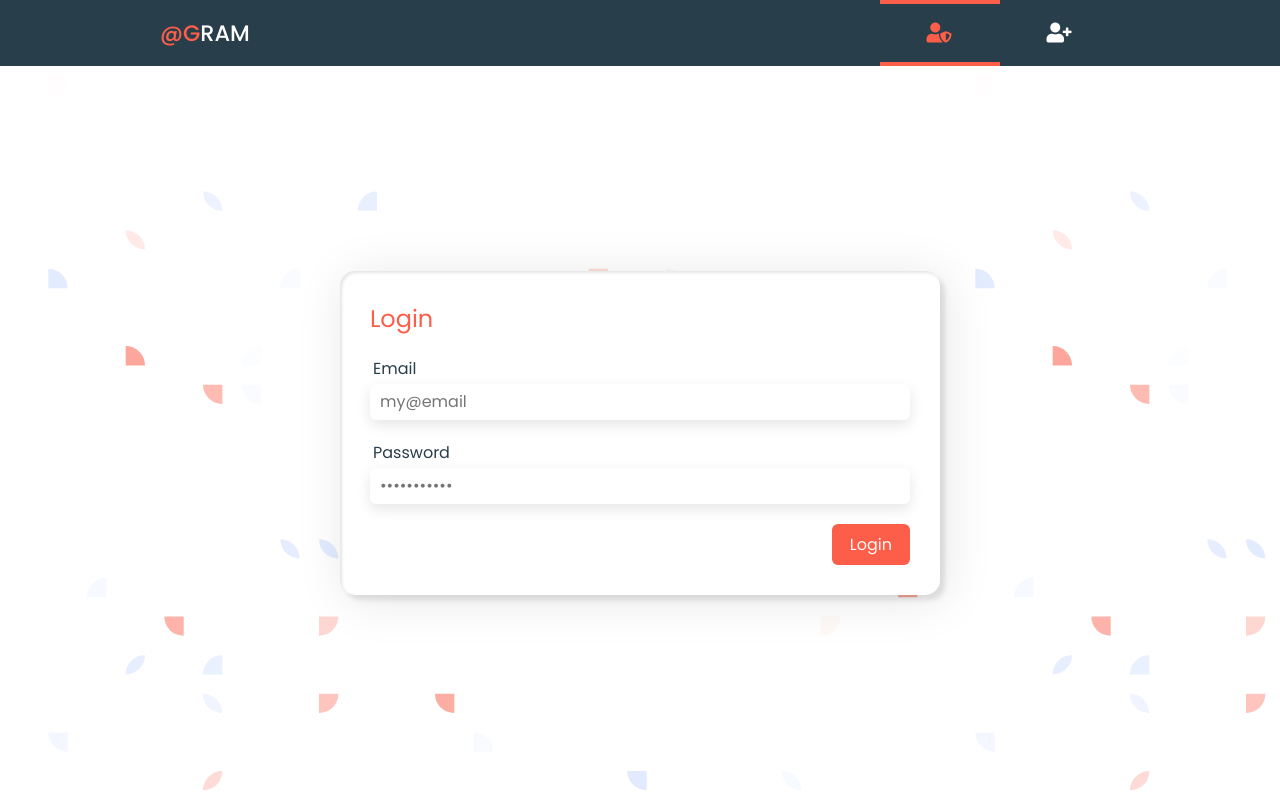
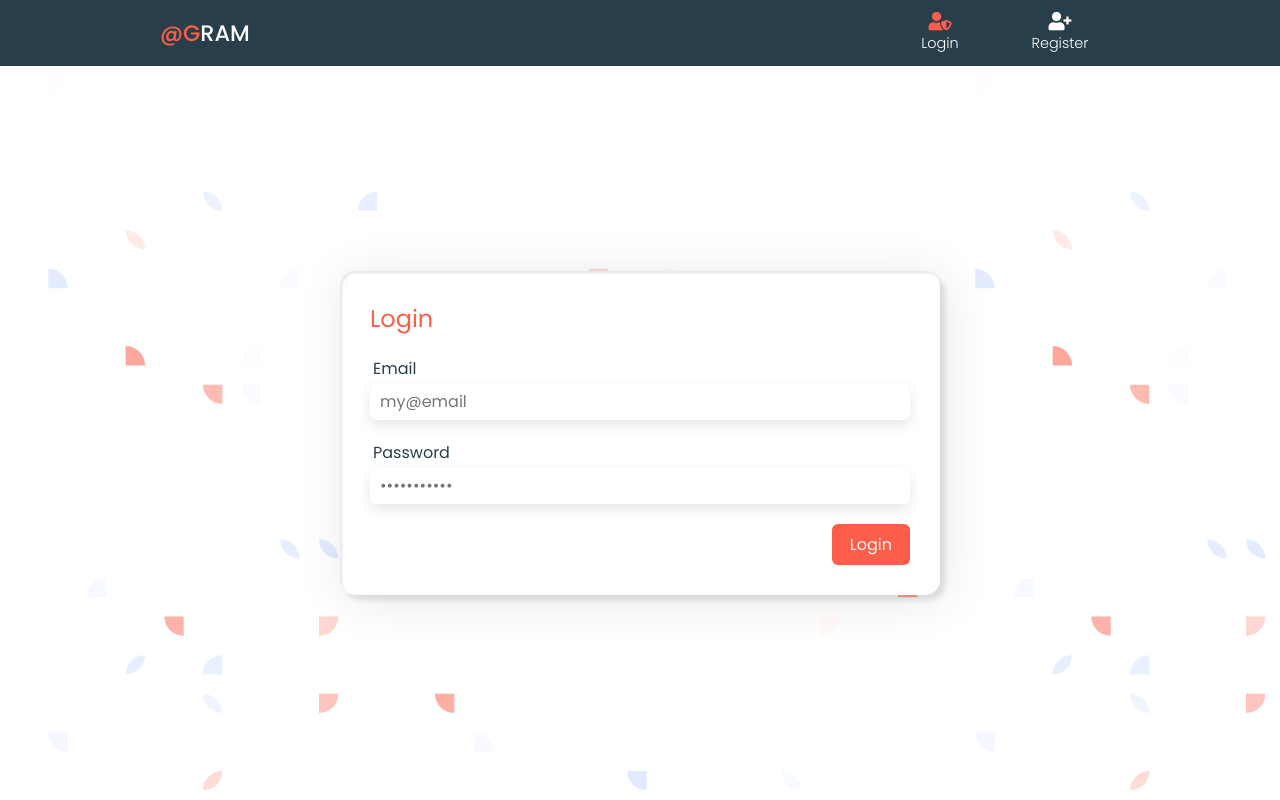
Before and after one commit to MarianKmotorka/Gram, a React (Create React App) app: page /login in a window 1280 px wide. Built offline with nearby package versions, Linux system fonts and the light colour scheme; no server answers.

Commit message:
Navbar search small screen optimization

```diff
--- a/src/components/Icons/Icon.tsx
+++ b/src/components/Icons/Icon.tsx
@@ -5,19 +5,18 @@ interface IStyledProps {
   margin?: string
   fontSize?: string
   color?: string
+  cursorPointer?: boolean
 }
 
 const I = styled.i<IStyledProps>`
   margin: ${({ margin }) => margin || '0'};
   font-size: ${({ fontSize }) => fontSize || '1em'};
   color: ${({ color, theme }) => (color ? theme[color] : theme.black)};
+  cursor: ${({ cursorPointer }) => (cursorPointer ? 'pointer' : 'auto')};
 `
 
-export interface IIconBaseProps {
+export interface IIconBaseProps extends IStyledProps {
   name: string
-  margin?: string
-  color?: string
-  fontSize?: string
   className?: string
   onClick?: (e: React.MouseEvent<HTMLElement, MouseEvent>) => void
 }
--- a/src/components/Inputs/SearchInput/SearchInput.tsx
+++ b/src/components/Inputs/SearchInput/SearchInput.tsx
@@ -1,4 +1,4 @@
-import React, { useCallback, useState } from 'react'
+import React, { useCallback, useRef, useState } from 'react'
 import { AnimatePresence } from 'framer-motion'
 
 import { IEntity } from '../../../domain'
@@ -16,6 +16,7 @@ import { Wrapper, StyledInput, RowsContainer, Row } from './SearchInput.styled'
 
 export interface ISearchInputProps<T extends IEntity> {
   searchPrefix?: string
+  exitAnimation?: boolean
   onFocus?: () => void
   onBlur?: () => void
   onSelected: (value: T) => void
@@ -30,6 +31,7 @@ export interface ISearchInputProps<T extends IEntity> {
 
 const SearchInput = <T extends IEntity>({
   searchPrefix,
+  exitAnimation = true,
   onBlur,
   onFocus,
   onSelected,
@@ -39,6 +41,7 @@ const SearchInput = <T extends IEntity>({
   const [expanded, setExpanded] = useState(false)
   const [text, setTextInternal] = useState('')
   const debouncedText = useDebounce<string>(text, 400)
+  const inputRef = useRef<HTMLInputElement>(null!)
 
   const wrapperRef = useOnClickOutside<HTMLDivElement>(() => {
     setExpanded(false)
@@ -90,9 +93,10 @@ const SearchInput = <T extends IEntity>({
 
   return (
     <Wrapper ref={wrapperRef}>
-      <SearchIcon />
+      <SearchIcon cursorPointer onClick={() => inputRef?.current?.focus()} />
 
       <StyledInput
+        ref={inputRef}
         value={text}
         placeholder='Search...'
         onFocus={handleFocused}
@@ -104,7 +108,7 @@ const SearchInput = <T extends IEntity>({
           <RowsContainer
             initial={{ height: 0 }}
             animate={{ height: 'auto' }}
-            exit={{ height: 0, transition: { type: 'tween' } }}
+            exit={exitAnimation ? { height: 0, transition: { type: 'tween' } } : {}}
           >
             {loading && (
               <Row>
--- a/src/components/Navbar/Navbar.styled.tsx
+++ b/src/components/Navbar/Navbar.styled.tsx
@@ -47,16 +47,16 @@ export const LinksContainer = styled(motion.div)`
 
   @media only screen and (max-width: ${NAVBAR_BREAKPOINT_PX}) {
     flex-direction: column;
-    justify-content: space-around;
+    justify-content: flex-start;
     padding: 60px 0;
     position: absolute;
     top: 100%;
     right: 0;
     width: 100vw;
-    max-width: 500px;
+    max-width: 400px;
     height: calc(100vh - ${NAVBAR_HEIGHT_PX});
 
-    background: ${({ theme }) => theme.bg};
+    background: ${({ theme }) => theme.white};
     box-shadow: -5px 0 5px rgba(0, 0, 0, 0.1);
     z-index: 10;
   }
@@ -69,72 +69,56 @@ export const StyledLink = styled(NavLink)`
   height: 100%;
   width: 120px;
   padding: 0 20px;
-  letter-spacing: 2px;
   transition: background-color 0.2s, color 0.2s;
   position: relative;
   color: ${({ theme }) => theme.white};
   background-color: ${({ theme }) => theme.primary};
 
   &.active {
-    color: ${({ theme }) => theme.accent};
-    border-bottom: 4px solid ${({ theme }) => theme.accent};
-    border-top: 4px solid ${({ theme }) => theme.accent};
+    i {
+      color: ${({ theme }) => theme.accent};
+    }
   }
 
   > * {
     color: inherit;
-    font-size: 20px;
-  }
-
-  > * + * {
-    margin-left: 7px;
+    transition: inherit;
+    font-size: 1.15rem;
   }
 
   @media only screen and (max-width: ${NAVBAR_BREAKPOINT_PX}) {
-    width: 100%;
-    height: 70px;
-    text-align: center;
-    flex-direction: column;
-    background-color: ${({ theme }) => theme.bg};
+    width: 200px;
+    height: 90px;
+    justify-content: flex-start;
+    background-color: inherit;
     color: ${({ theme }) => theme.primary};
 
-    &.active {
-      border: none;
+    i {
+      min-width: 50px;
+      display: inline-block;
+      text-align: center;
     }
 
     span {
-      font-size: 0.95rem;
-      border-top: solid 1px;
-      margin-top: 15px;
-      padding-top: 10px;
-      width: 75%;
-      letter-spacing: 8px;
+      font-size: 0.9rem;
+      border-left: solid 1px;
+      padding-left: 10px;
+      letter-spacing: 2px;
     }
   }
 
   @media only screen and (min-width: ${NAVBAR_BREAKPOINT + 1}px) {
+    flex-direction: column;
+    align-items: center;
+
     span {
-      display: none;
+      font-size: 0.9rem;
+      font-weight: 300;
+      margin-top: 3px;
     }
 
-    :hover {
-      background-color: ${({ theme }) => theme.primary};
-
-      span {
-        display: block;
-        position: absolute;
-        margin: 0;
-        padding: 10px;
-        width: 100%;
-        font-size: 18px;
-        text-align: center;
-        background: ${({ theme }) => theme.primary};
-        border-radius: 5px;
-
-        top: calc(100% + 10px);
-        left: 0;
-        z-index: 10;
-      }
+    :hover i {
+      color: ${({ theme }) => theme.accent};
     }
   }
 `
--- a/src/components/Navbar/Navbar.tsx
+++ b/src/components/Navbar/Navbar.tsx
@@ -52,9 +52,9 @@ const Navbar = () => {
       <AnimatePresence>
         {(isWideScreen || menuExpanded) && (
           <LinksContainer
-            initial={{ right: -500 }}
+            initial={{ right: -400 }}
             animate={{ right: 0 }}
-            exit={{ right: -500 }}
+            exit={{ right: -400 }}
             transition={{ type: 'spring', mass: 0.1 }}
           >
             {getLinksConfig(userId).map(
--- a/src/components/Navbar/NavbarSearch.styled.tsx
+++ b/src/components/Navbar/NavbarSearch.styled.tsx
@@ -10,8 +10,8 @@ export const Wrapper = styled(motion.div)<{ focused: boolean }>`
   }
 
   ${({ focused }) =>
-    focused &&
-    css`
+    focused
+      ? css`
           @media only screen and (max-width: 600px) {
             position: absolute;
             top: 10px;
@@ -27,6 +27,25 @@ export const Wrapper = styled(motion.div)<{ focused: boolean }>`
           input {
             font-size: 1.2em;
           }
+        `
+      : css`
+          @media only screen and (max-width: 600px) {
+            > div {
+              width: 40px;
+              margin-left: auto;
+              background: inherit;
+              border: none;
+              margin-right: -20px;
+
+              i {
+                color: ${({ theme }) => theme.white};
+              }
+
+              input {
+                background: inherit;
+              }
+            }
+          }
         `}
 `
 
--- a/src/components/Navbar/NavbarSearch.tsx
+++ b/src/components/Navbar/NavbarSearch.tsx
@@ -1,5 +1,6 @@
 import React, { useState } from 'react'
 import { IUser } from '../../domain'
+import { useWindowSize } from '../../hooks'
 import SearchInput, { ISearchInputProps } from '../Inputs/SearchInput/SearchInput'
 
 import { Backdrop, Wrapper } from './NavbarSearch.styled'
@@ -8,6 +9,7 @@ interface IProps extends Omit<ISearchInputProps<IUser>, 'onFocus' | 'onBlur'> {}
 
 const NavbarSearch = ({ onSelected, ...rest }: IProps) => {
   const [focused, setFocused] = useState(false)
+  const { width } = useWindowSize()
 
   const handleSelected = (user: IUser) => {
     onSelected(user)
@@ -21,6 +23,7 @@ const NavbarSearch = ({ onSelected, ...rest }: IProps) => {
         onSelected={handleSelected}
         onFocus={() => setFocused(true)}
         onBlur={() => setFocused(false)}
+        exitAnimation={width > 600}
       />
 
       {focused && <Backdrop />}
--- a/src/components/Navbar/utils.tsx
+++ b/src/components/Navbar/utils.tsx
@@ -3,31 +3,31 @@ import { PowerOffIcon, IglooIcon, UserShieldIcon, UserIcon, UserPlusIcon } from
 
 export const getLinksConfig = (userId: string) => [
   {
-    text: 'LOGIN',
+    text: 'Login',
     icon: <UserShieldIcon />,
     to: '/login',
     isLoggedIn: false,
   },
   {
-    text: 'REGISTER',
+    text: 'Register',
     icon: <UserPlusIcon />,
     to: '/register',
     isLoggedIn: false,
   },
   {
-    text: 'FEED',
+    text: 'Home',
     icon: <IglooIcon />,
     to: '/feed',
     isLoggedIn: true,
   },
   {
-    text: 'PROFILE',
+    text: 'Profile',
     icon: <UserIcon />,
     to: `/profile/${userId}`,
     isLoggedIn: true,
   },
   {
-    text: 'SIGN OUT',
+    text: 'Sign out',
     to: '/signout',
     icon: <PowerOffIcon />,
     isLoggedIn: true,
```
Lines whose indentation alone changed are shown as unchanged.
